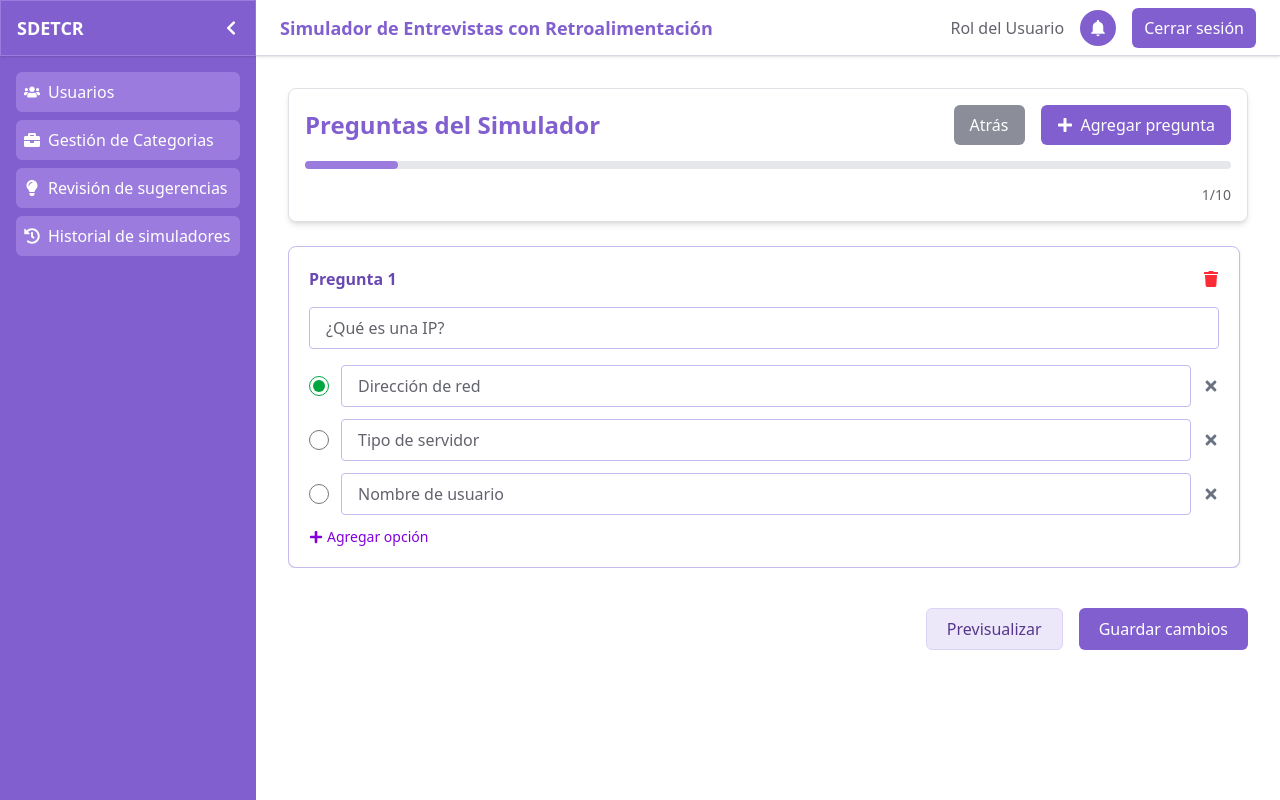
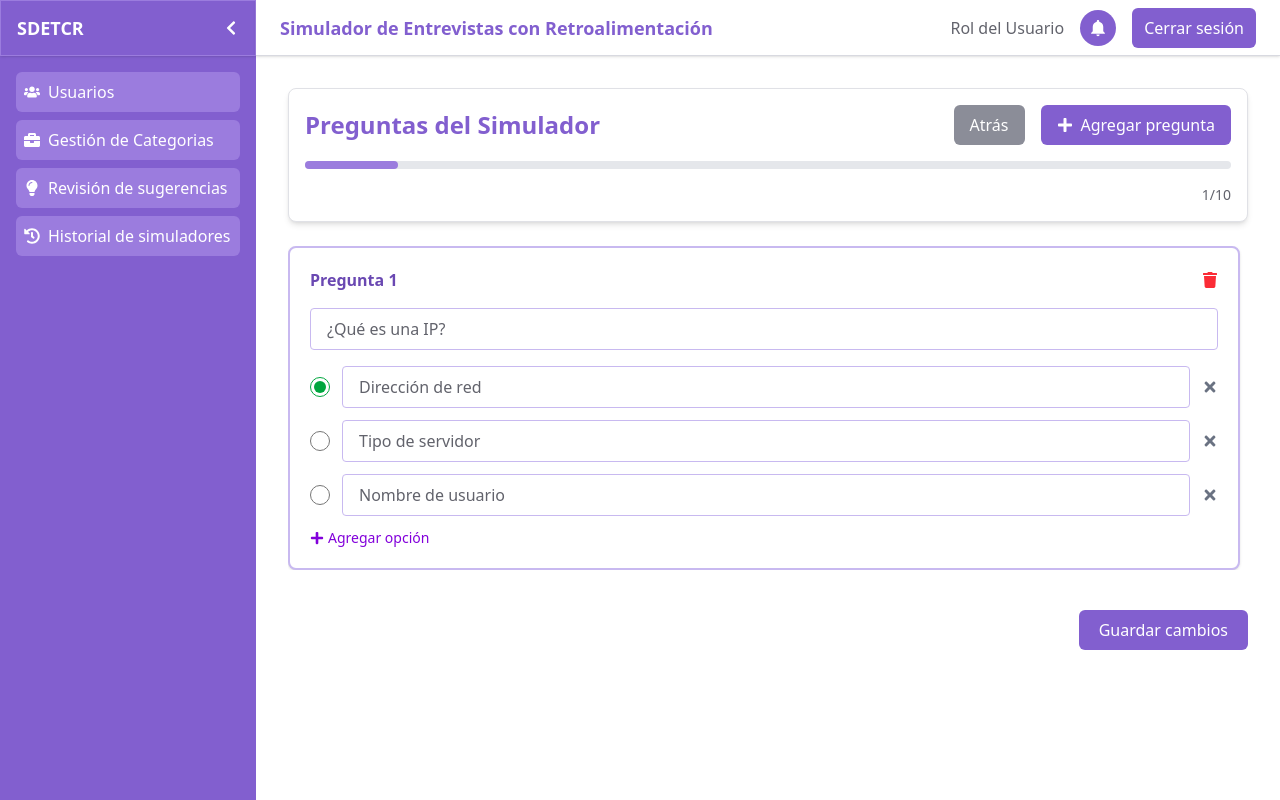
Before and after one commit to JulioCesarGutierrezRojas/SDETCR, a React (Vite) app in the folder frontend/: page /admin/simulador/101 in a window 1280 px wide. Built offline with nearby package versions, Linux system fonts and the light colour scheme; no server answers.

Commit message:
APTI-104 FIX: ajustes pequeños en diseño del formulario vista admin

```diff
--- a/frontend/src/modules/admin/views/SimuladorForm.jsx
+++ b/frontend/src/modules/admin/views/SimuladorForm.jsx
@@ -112,7 +112,7 @@ const SimuladorFormAdmin = () => {
                 {preguntas.map((preg, index) => (
                     <div
                         key={preg.id}
-                        className="bg-white border border-[var(--color-lavanda-400)] rounded-lg shadow p-5 space-y-4"
+                        className="bg-white border border-2 border-[var(--color-lavanda-400)] rounded-lg shadow p-5 space-y-4"
                     >
                         <div className="flex justify-between items-center">
                             <h2 className="font-semibold text-[var(--color-lavanda-800)]">Pregunta {index + 1}</h2>
@@ -174,11 +174,8 @@ const SimuladorFormAdmin = () => {
                 ))}
             </div>
 
-            {/* Guardar y previsualizar */}
+            {/* Guardar simulador */}
             <div className="flex justify-end gap-4 pt-4">
-                <button className="px-5 py-2 bg-[var(--color-lavanda-200)] text-[var(--color-lavanda-900)] rounded-md hover:bg-[var(--color-lavanda-300)] border border-[var(--color-lavanda-300)]">
-                    Previsualizar
-                </button>
                 <button className="px-5 py-2 bg-[var(--color-lavanda-700)] text-white rounded-md hover:bg-[var(--color-lavanda-800)]">
                     Guardar cambios
                 </button>
```
